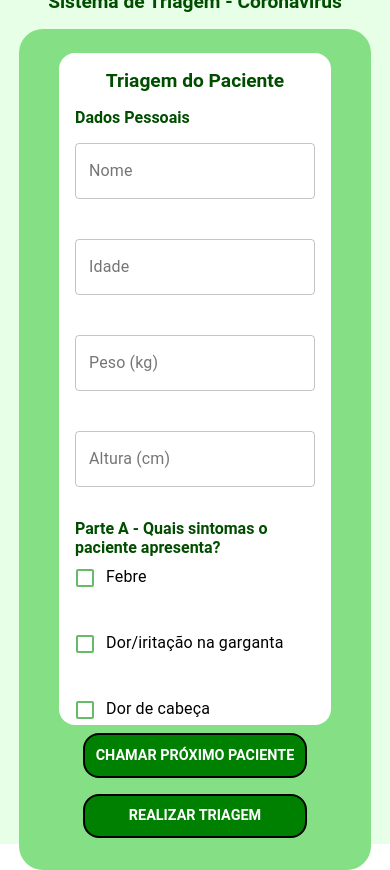
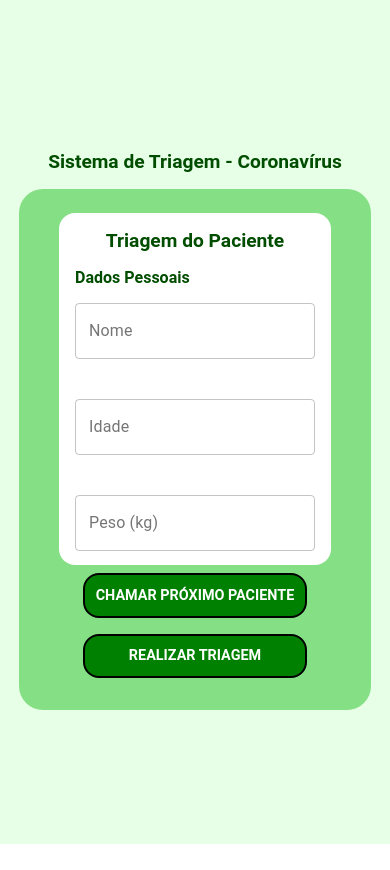
Before and after one commit to felipefadul/covid_queue_manager, a React (Create React App) app in the folder frontend/: page /triagem in a window 390 px wide. After the commit the page ends 844 px from the top, so only its background shows below. Built offline with nearby package versions, Linux system fonts and the light colour scheme; what msal, react-aad-msal would draw is missing.

Commit message:
fix: Corrigi problema de responsividade na tela de Triagem

```diff
--- a/frontend/src/pages/Screening/styled.js
+++ b/frontend/src/pages/Screening/styled.js
@@ -50,6 +50,7 @@ export const PacientScreeningContainer = styled.div`
 
   @media(max-width: 960px) {
     max-width: 15rem;
+    max-height: 20rem;
   }
 `
 
```
